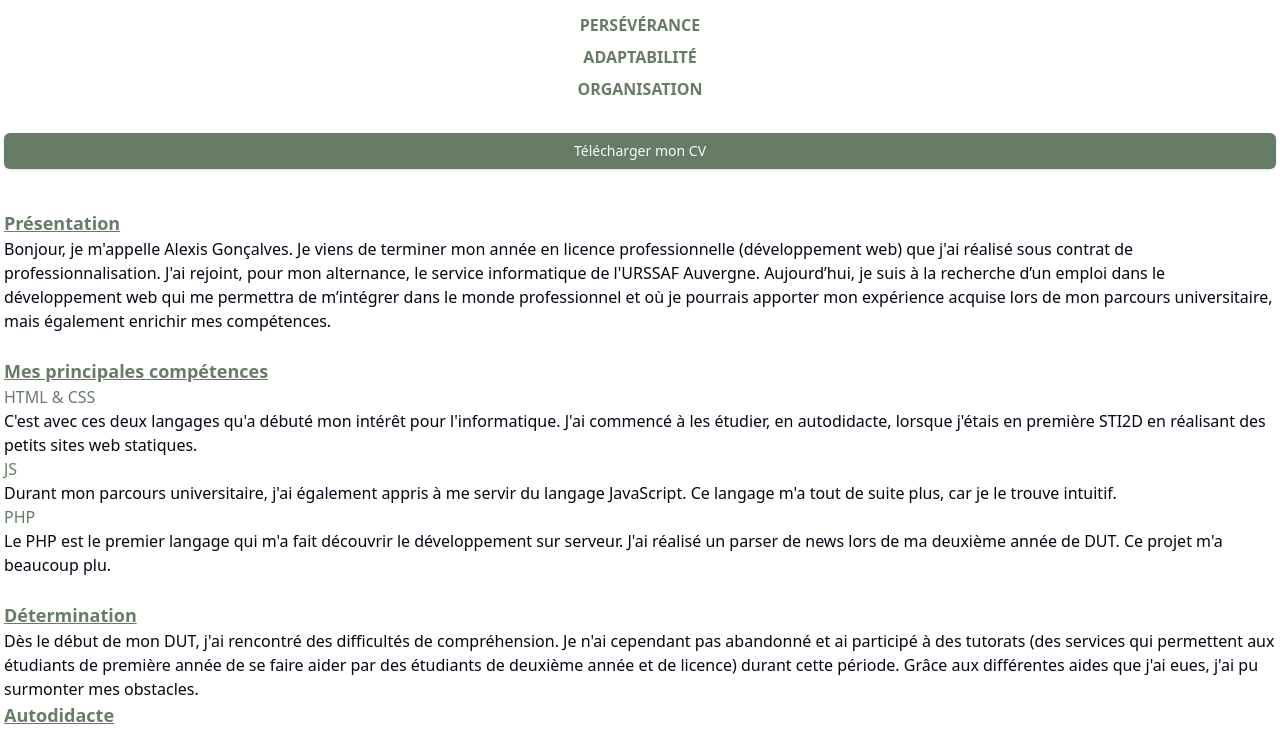
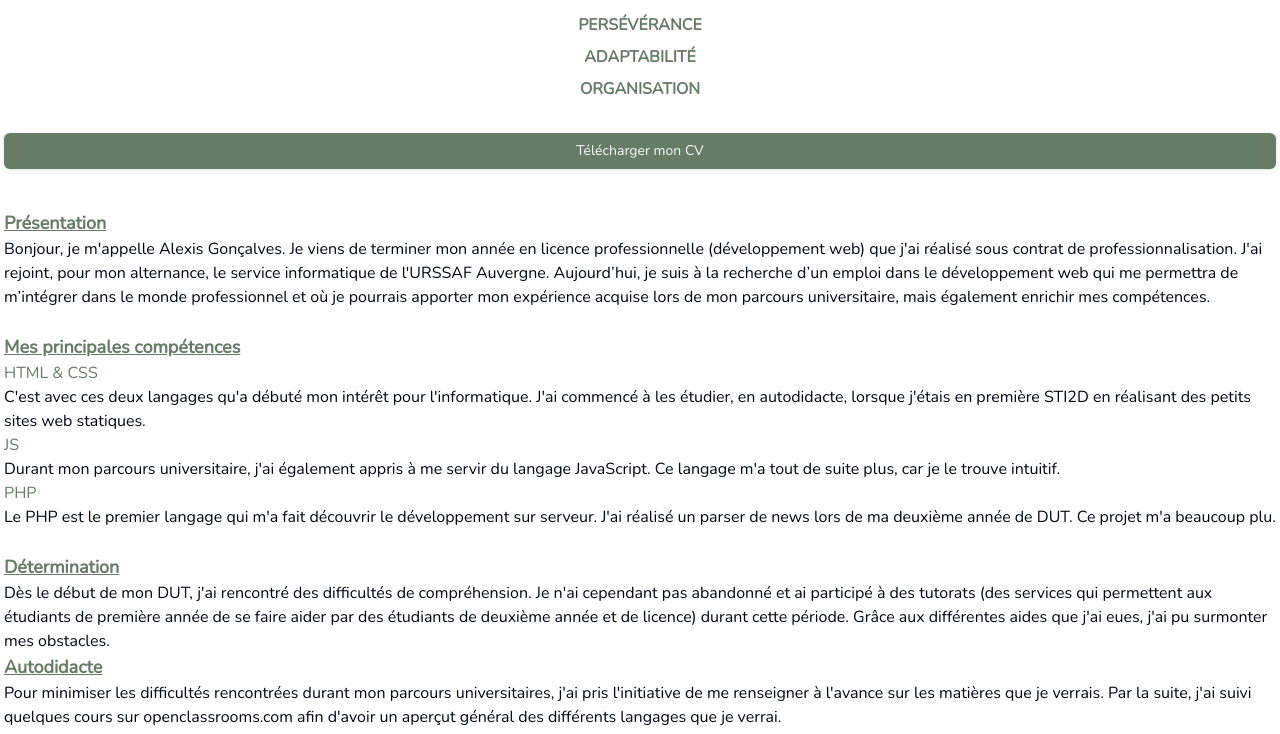
Before and after one commit to Valdorah/valdorah.github.io, an Astro site: page / in a window 1280 px wide. Shown: the part 119-853 px from the top of the page. Built offline with nearby package versions, Linux system fonts and the light colour scheme; Astro itself is replaced by a stand-in of ours.

Commit message:
:construction: add font family

```diff
--- a/src/styles/globals.css
+++ b/src/styles/globals.css
@@ -67,6 +67,14 @@
   }
 
   @layer base {
+    @font-face {
+      font-family: 'Nunito';
+      font-style: normal;
+      font-weight: 400;
+      font-display: swap;
+      src: url(/fonts/Nunito-VariableFont_wght.ttf) format('truetype');
+    }
+
     * {
       @apply border-border;
     }
--- a/tailwind.config.mjs
+++ b/tailwind.config.mjs
@@ -1,9 +1,17 @@
+const defaultTheme = require('tailwindcss/defaultTheme')
+
 /** @type {import('tailwindcss').Config} */
 module.exports = {
   darkMode: ["class"],
   content: ["./src/**/*.{astro,html,js,jsx,md,mdx,svelte,ts,tsx,vue}"],
   prefix: "",
   theme: {
+    fontFamily: {
+      sans: [
+          'Nunito',
+          ...defaultTheme.fontFamily.sans
+      ]
+    },
     container: {
       center: true,
       padding: "2rem",
```
Also changed, not shown: public/fonts/Nunito-VariableFont_wght.ttf (added).
